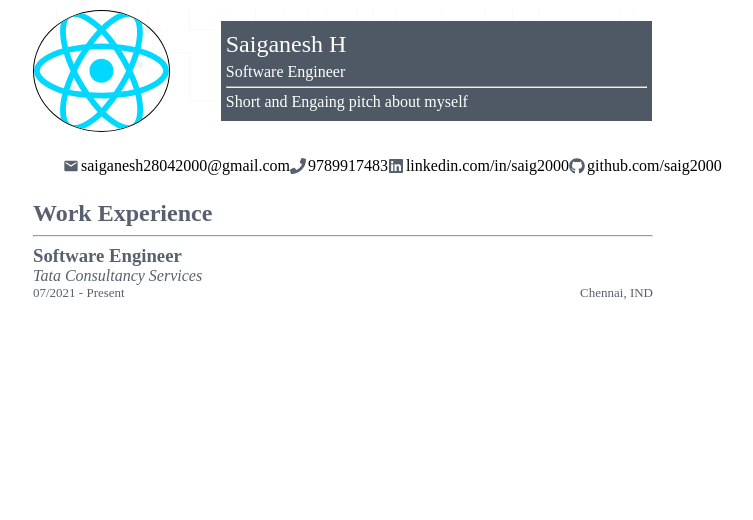
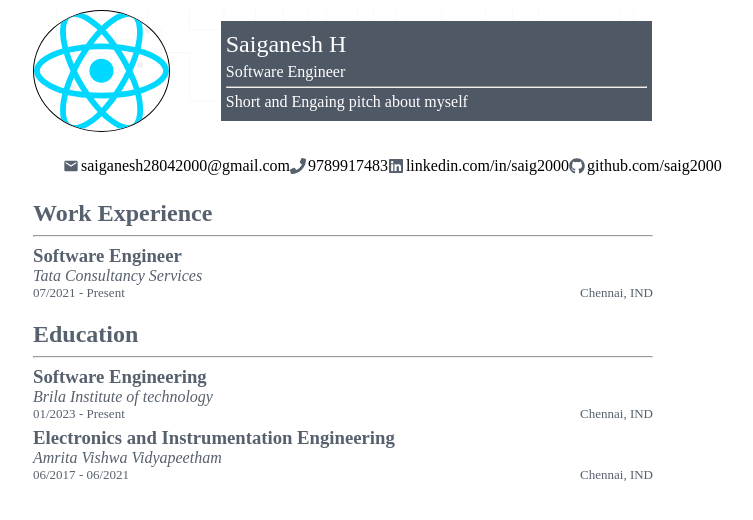
Before and after one commit to saigrepo/portfolio-react, a React (Vite) app: page / in a window 1280 px wide. Shown: the top 520 px of the page, without its empty margins (297-1050 px from the left). Built offline with nearby package versions, Linux system fonts and the light colour scheme.

Commit message:
made tempComp dynamic using props

```diff
--- /dev/null
+++ b/src/components/bodyComponents/Education.css
@@ -0,0 +1,6 @@
+.education {
+    color: #57616e;
+}
+.education h2 {
+    margin-bottom: 0;
+}
--- /dev/null
+++ b/src/components/bodyComponents/Education.jsx
@@ -0,0 +1,19 @@
+import './Education.css'
+import TempComp from "./TempComp.jsx";
+function Education() {
+    const expObject1 = {jobTitle:"Software Engineering",companyName:"Brila Institute of technology",startDate:"01/2023",
+        endDate:"Present",location:"Chennai, IND"};
+
+    const expObject2 = {jobTitle:"Electronics and Instrumentation Engineering",companyName:"Amrita Vishwa Vidyapeetham",startDate:"06/2017",
+        endDate:"06/2021",location:"Chennai, IND"};
+    return (
+        <div className="education">
+            <h2>Education</h2>
+            <hr/>
+            <TempComp requiredDetails={expObject1}/>
+            <TempComp requiredDetails={expObject2}/>
+        </div>
+    )
+}
+
+export default Education;
--- a/src/components/bodyComponents/PortBody.jsx
+++ b/src/components/bodyComponents/PortBody.jsx
@@ -1,8 +1,10 @@
 import WorkExperience from "./WorkExperience.jsx";
+import Education from "./Education.jsx";
 
 function PortBody () {
     return (<div>
         <WorkExperience />
+        <Education />
     </div>)
 }
 
--- a/src/components/bodyComponents/TempComp.jsx
+++ b/src/components/bodyComponents/TempComp.jsx
@@ -1,12 +1,15 @@
 import './TempComp.css';
-function  TempComp() {
+function  TempComp(props) {
+    // eslint-disable-next-line react/prop-types
+    const {jobTitle, companyName, startDate, endDate, location} = props.requiredDetails;
+
     return (
         <div className="temp-container">
-            <h3>Software Engineer</h3>
-            <p>Tata Consultancy Services</p>
+            <h3>{jobTitle}</h3>
+            <p>{companyName}</p>
             <div>
-                <p>07/2021 - Present</p>
-                <p>Chennai, IND</p>
+                <p>{startDate} - {endDate}</p>
+                <p>{location}</p>
             </div>
 
         </div>
--- a/src/components/bodyComponents/WorkExperience.jsx
+++ b/src/components/bodyComponents/WorkExperience.jsx
@@ -1,11 +1,13 @@
 import './WorkExperience.css'
 import TempComp from "./TempComp.jsx";
 function WorkExperience() {
+    const expObject = {jobTitle:"Software Engineer",companyName:"Tata Consultancy Services",startDate:"07/2021",
+        endDate:"Present",location:"Chennai, IND"};
     return (
         <div className="workExp">
             <h2>Work Experience</h2>
             <hr/>
-            <TempComp />
+            <TempComp requiredDetails={expObject}/>
         </div>
     )
 }
```
